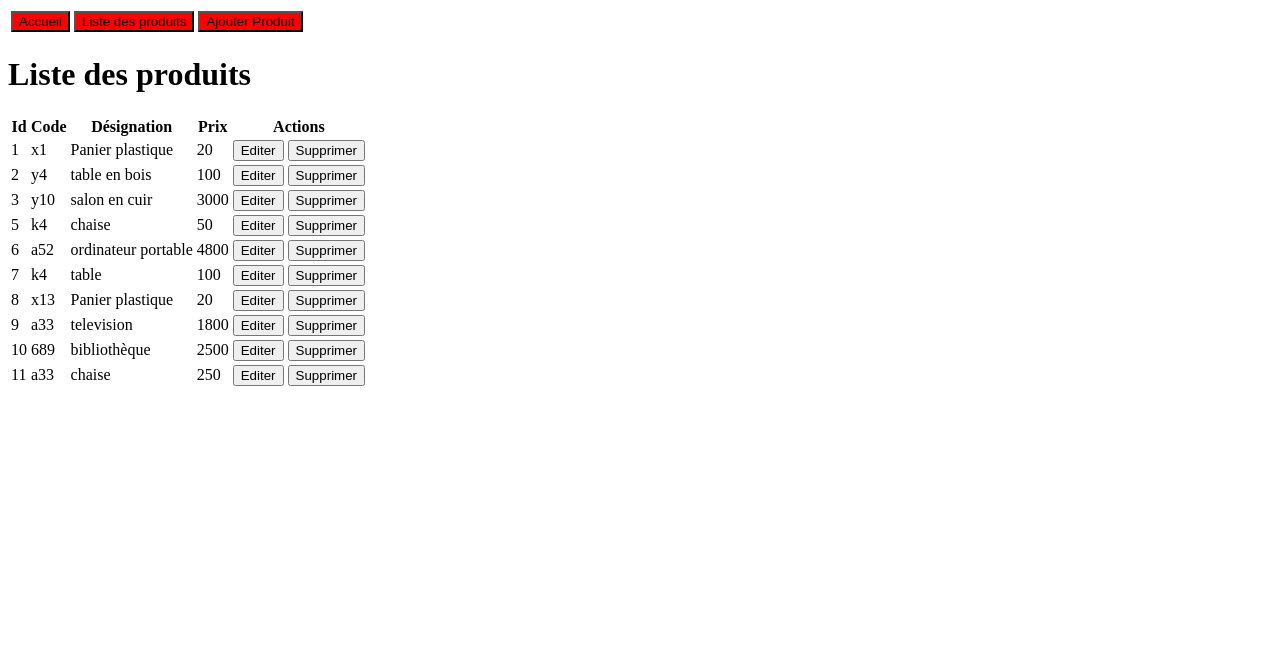
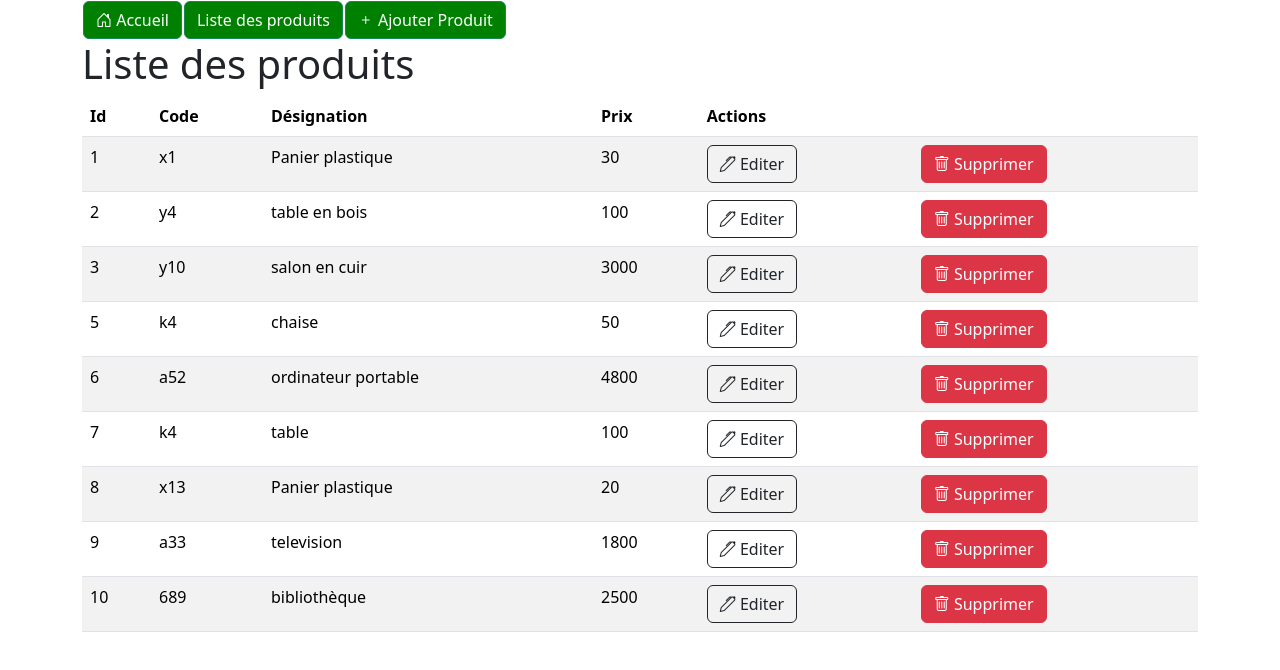
Before and after one commit to hadilbj/gestion-produits, an Angular app: page /produits in a window 1280 px wide. Shown: the top 670 px of the page. Built offline with nearby package versions, Linux system fonts and the light colour scheme; data requests are answered from the project's data file.

Commit message:
modifier code avec bootstrap

```diff
--- a/data/db.json
+++ b/data/db.json
@@ -4,7 +4,7 @@
       "id": 1,
       "code": "x1",
       "designation": "Panier plastique",
-      "prix": 20
+      "prix": "30"
     },
     {
       "id": 2,
@@ -53,12 +53,6 @@
       "code": "689",
       "designation": "bibliothèque",
       "prix": "2500"
-    },
-    {
-      "id": 11,
-      "code": "a33",
-      "designation": "chaise",
-      "prix": 250
     }
   ]
 }
--- a/package.json
+++ b/package.json
@@ -18,6 +18,8 @@
     "@angular/platform-browser": "^16.2.0",
     "@angular/platform-browser-dynamic": "^16.2.0",
     "@angular/router": "^16.2.0",
+    "bootstrap": "^5.3.2",
+    "bootstrap-icons": "^1.11.2",
     "rxjs": "~7.8.0",
     "tslib": "^2.3.0",
     "zone.js": "~0.13.0"
--- a/src/app/ajout-produit/ajout-produit.component.html
+++ b/src/app/ajout-produit/ajout-produit.component.html
@@ -1,6 +1,6 @@
 <!-- ajout-produit.component.html -->
-<h1>Fiche Produit</h1>
-<form #produitForm="ngForm" (ngSubmit)="validerFormulaire(produitForm)">
+<h1 class="container">Fiche Produit</h1>
+<form #produitForm="ngForm" (ngSubmit)="validerFormulaire(produitForm)" class="container">
   <table>
     <tr>
       <td><label for="code">Code:</label></td>
@@ -16,7 +16,10 @@
     </tr>
     <tr>
       <td colspan="2" style="text-align: center;">
-        <button type="submit">Ajouter Produit</button>
+        <button type="submit" class="btn btn-success">
+          <i class="bi bi-plus-circle"></i>
+          Ajouter Produit
+        </button>
       </td>
     </tr>
   </table>
--- a/src/app/app.component.html
+++ b/src/app/app.component.html
@@ -1,11 +1,22 @@
-<div>
+<div class="container">
   <nav>
     <table>
       <td *ngFor="let action of actions">
-        <button
+        <button class="btn btn-success"
           (click)="setActionCourante(action)"
-          [style.backgroundColor]="action==actionCourante?'yellow':'red'"
+          [style.backgroundColor]="action==actionCourante?'black':'green'"
           routerLink="{{action.route}}">
+          <span *ngIf="action.titre === 'Accueil'">
+            <i class="bi bi-house-door"></i>
+          </span>
+
+          <span *ngIf="action.titre === 'Produits'">
+            <i class="bi bi-box"></i>
+          </span>
+
+          <span *ngIf="action.titre === 'Ajouter Produit'">
+            <i class="bi bi-plus"></i>
+          </span>
           {{action.titre}}
         </button>
       </td>
--- a/src/app/produits/produits.component.html
+++ b/src/app/produits/produits.component.html
@@ -1,6 +1,6 @@
 <div *ngIf="produitEdite">
-  <h1>Fiche Produit</h1>
-  <form #produitForm="ngForm" (ngSubmit)="validerFormulaire(produitForm)">
+  <h1 class="container">Fiche Produit</h1>
+  <form #produitForm="ngForm" (ngSubmit)="validerFormulaire(produitForm)" class="container">
     <table>
       <tr>
         <td>Id:</td>
@@ -20,17 +20,21 @@
       </tr>
       <tr>
         <td colspan="2" style="text-align: center;">
-          <input type="submit" value="Valider" [disabled]="!produitForm.form.valid" />
+          <button type="submit" [disabled]="!produitForm.form.valid" class="btn btn-success">
+            Valider
+            <i class="bi bi-check"></i>
+          </button>
           <button *ngIf="!produitCourant.id" (click)="effacerSaisie()">Effacer</button>
         </td>
       </tr>
+
     </table>
   </form>
 </div>
 
-<div>
+<div class="container">
   <h1>Liste des produits</h1>
-  <table>
+  <table class="table table-striped">
     <thead>
       <tr>
         <th>Id</th>
@@ -47,10 +51,15 @@
         <td>{{ p.designation }}</td>
         <td>{{ p.prix }}</td>
         <td>
-          <button (click)="editerProduit1(p)">Editer</button>
+          <button (click)="editerProduit1(p)" class="btn btn-outline-dark">
+            <i class="bi bi-pen"></i>
+            Editer</button>
         </td>
         <td>
-          <button (click)="supprimerProduit(p)">Supprimer</button>
+          <button (click)="supprimerProduit(p)" class="btn btn-danger">
+            <i class="bi bi-trash"></i>
+            Supprimer
+          </button>
         </td>
       </tr>
     </tbody>
--- a/src/styles.css
+++ b/src/styles.css
@@ -1 +1,3 @@
 /* You can add global styles to this file, and also import other style files */
+@import "~bootstrap/dist/css/bootstrap.css";
+@import "~bootstrap-icons/font/bootstrap-icons.css";
```
Also changed, not shown: 1 other file (tests, documents, lock files or other folders).
